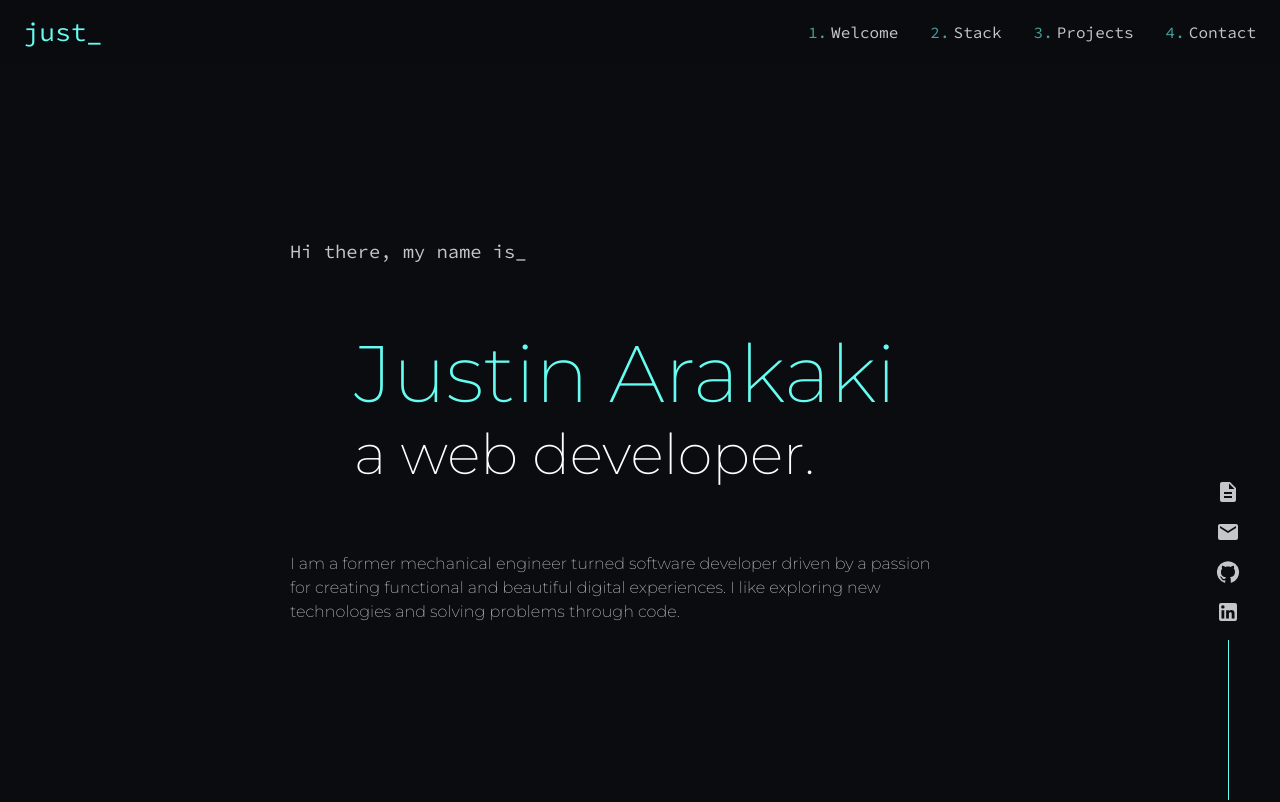
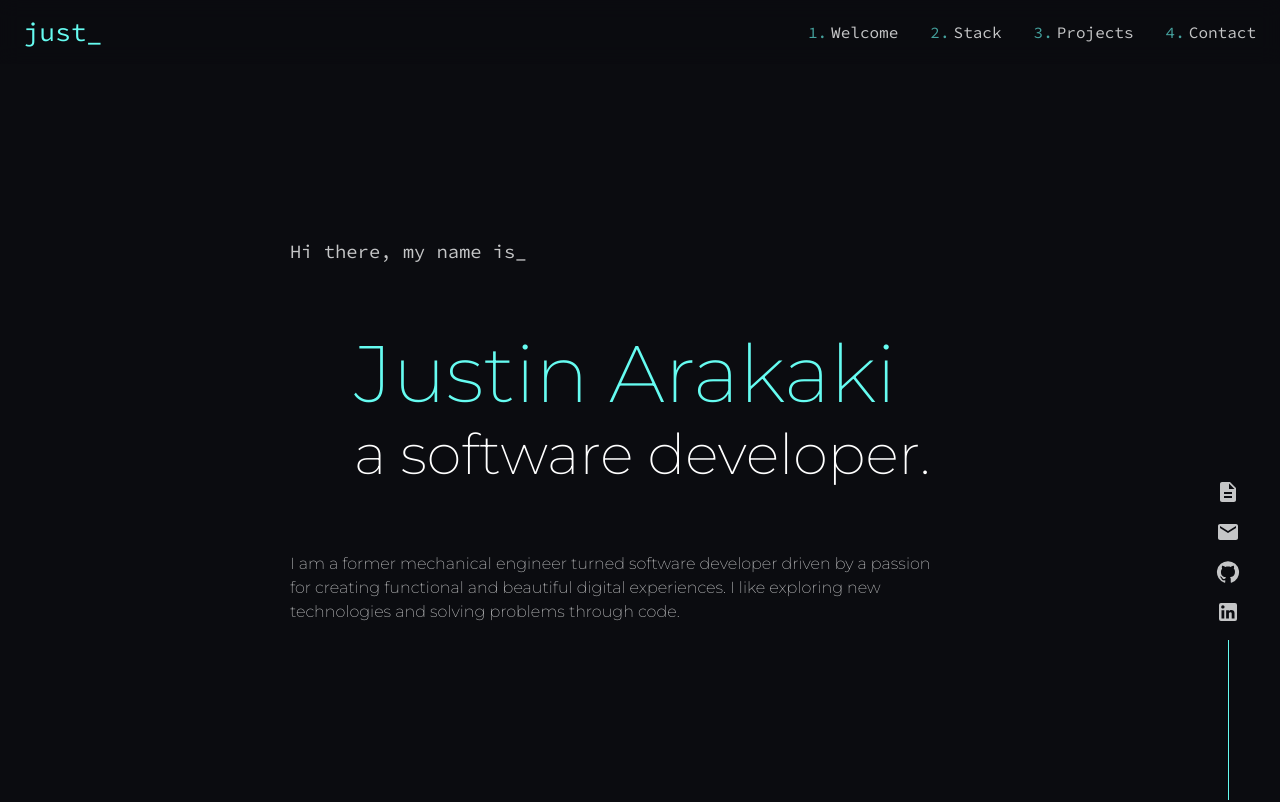
Before and after one commit to Justin-Arakaki/portfolio, a React (Vite) app: page / in a window 1280 px wide. Shown: the top 802 px of the page. Built offline with nearby package versions, Linux system fonts and the light colour scheme.

Commit message:
changed title to software developer

```diff
--- a/src/constants/aboutmeData.ts
+++ b/src/constants/aboutmeData.ts
@@ -5,7 +5,7 @@ const aboutmeData = {
   content: {
     name: 'Justin Arakaki',
     greeting: 'Hi there, my name is_',
-    title: 'a web developer.',
+    title: 'a software developer.',
     about:
       'I am a former mechanical engineer turned software developer driven by a passion for creating functional and beautiful digital experiences. I like exploring new technologies and solving problems through code.',
   },
```
